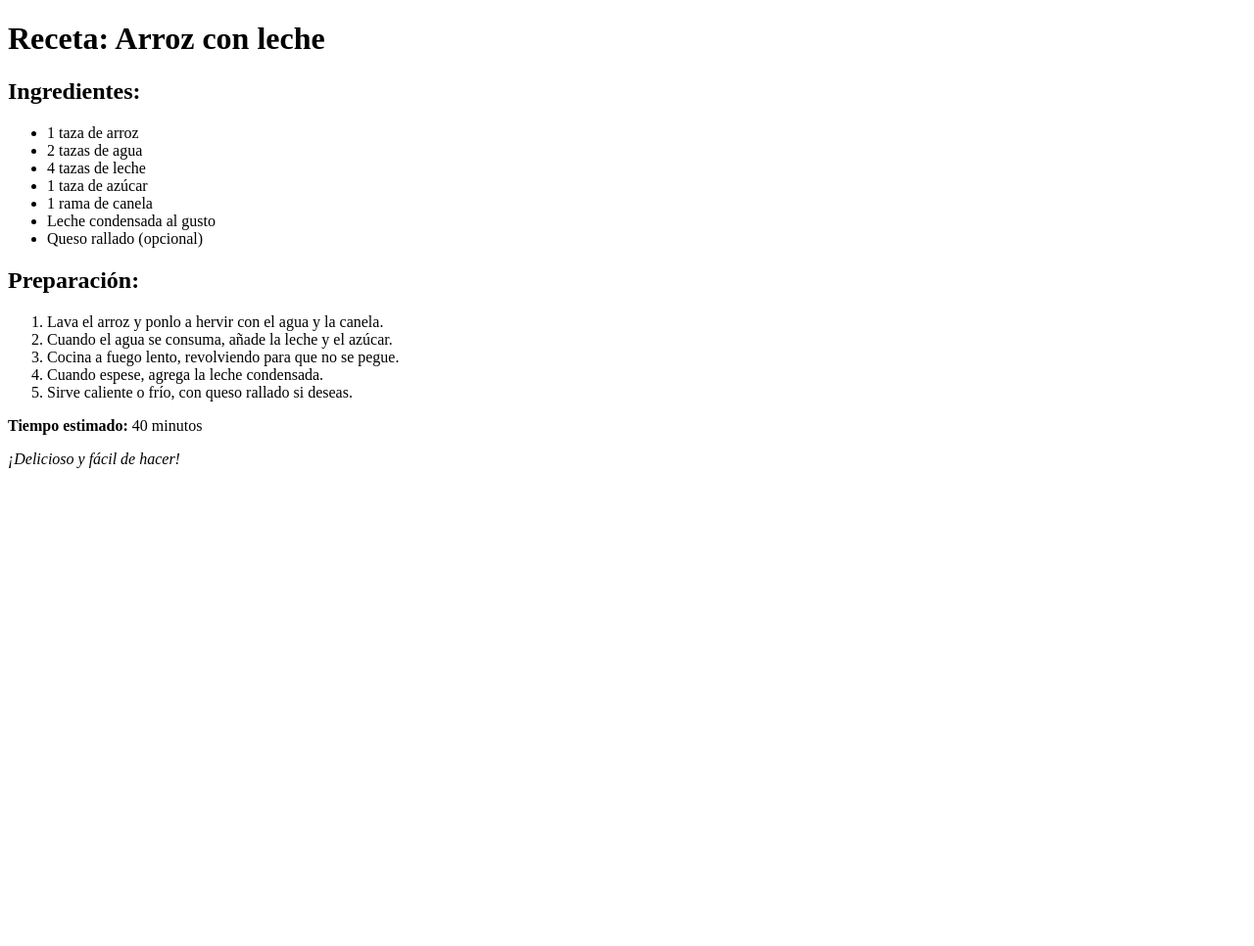
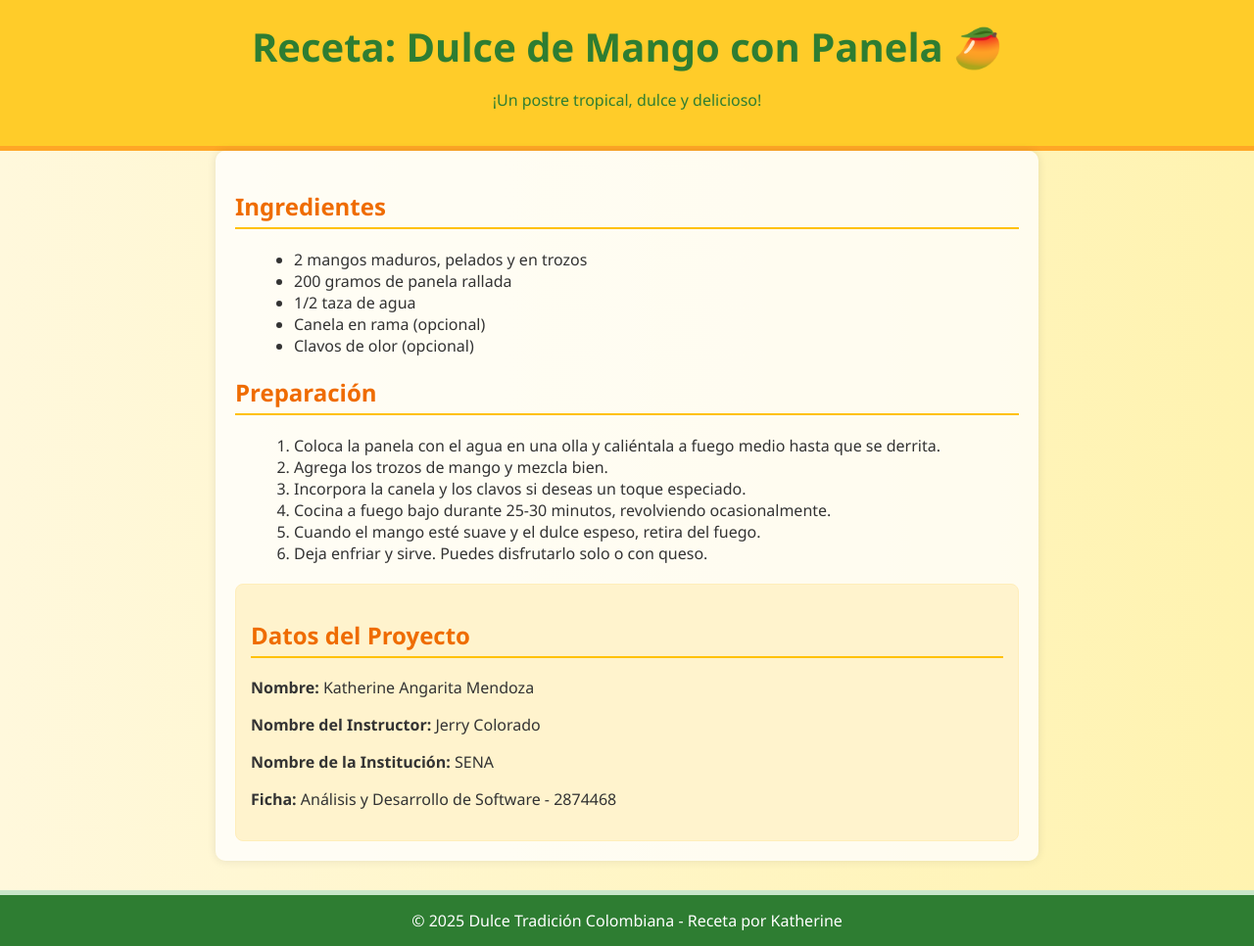
Before and after one commit to Kathrinadark/pruebafai, a plain HTML site: page index.html in a window 1280 px wide. Shown: the whole page at 98% size. Before the commit the page ends 800 px from the top, so only its background shows below. Drawn offline with Linux system fonts and the light colour scheme.

Commit message:
receta modificada

```diff
--- a/index.html
+++ b/index.html
@@ -1,43 +1,107 @@
 <!DOCTYPE html>
 <html lang="es">
-   <head>
-     <meta charset="UTF-8">
-     <title>Receta: Arroz con leche</title>
-   </head>
-   <body>
-      <h1>Receta: Arroz con leche</h1>
+<head>
+  <meta charset="UTF-8">
+  <meta name="viewport" content="width=device-width, initial-scale=1.0">
+  <title>Dulce de Mango con Panela</title>
+  <style>
+    body {
+      font-family: 'Segoe UI', sans-serif;
+      background: linear-gradient(to right, #fff8dc, #fff3b0);
+      color: #333;
+      margin: 0;
+      padding: 0;
+    }
 
-       <h2>Ingredientes:</h2>
+    header {
+      background-color: #ffcc29;
+      color: #2e7d32;
+      padding: 20px;
+      text-align: center;
+      border-bottom: 5px solid #ffa726;
+    }
 
-       <ul>
+    h1 {
+      margin: 0;
+      font-size: 2.5em;
+    }
 
-        <li>1 taza de arroz</li>
+    .container {
+      padding: 20px;
+      max-width: 800px;
+      margin: auto;
+      background-color: #ffffffc4;
+      box-shadow: 0 0 10px rgba(0,0,0,0.1);
+      border-radius: 10px;
+    }
 
-        <li>2 tazas de agua</li>
+    h2 {
+      color: #ef6c00;
+      border-bottom: 2px solid #ffc107;
+      padding-bottom: 5px;
+    }
 
-        <li>4 tazas de leche</li>
+    ul, ol {
+      margin-left: 20px;
+    }
 
-        <li>1 taza de azúcar</li>
+    footer {
+      background-color: #2e7d32;
+      color: white;
+      text-align: center;
+      padding: 15px;
+      margin-top: 30px;
+      border-top: 5px solid #c8e6c9;
+    }
 
-        <li>1 rama de canela</li>
+    .datos {
+      background-color: #fff3cd;
+      border: 1px solid #ffeeba;
+      padding: 15px;
+      margin-top: 20px;
+      border-radius: 8px;
+    }
+  </style>
+</head>
+<body>
 
-        <li>Leche condensada al gusto</li>
+  <header>
+    <h1>Receta: Dulce de Mango con Panela 🥭</h1>
+    <p>¡Un postre tropical, dulce y delicioso!</p>
+  </header>
 
-        <li>Queso rallado (opcional)</li>
+  <div class="container">
+    <h2>Ingredientes</h2>
+    <ul>
+      <li>2 mangos maduros, pelados y en trozos</li>
+      <li>200 gramos de panela rallada</li>
+      <li>1/2 taza de agua</li>
+      <li>Canela en rama (opcional)</li>
+      <li>Clavos de olor (opcional)</li>
+    </ul>
 
+    <h2>Preparación</h2>
+    <ol>
+      <li>Coloca la panela con el agua en una olla y caliéntala a fuego medio hasta que se derrita.</li>
+      <li>Agrega los trozos de mango y mezcla bien.</li>
+      <li>Incorpora la canela y los clavos si deseas un toque especiado.</li>
+      <li>Cocina a fuego bajo durante 25-30 minutos, revolviendo ocasionalmente.</li>
+      <li>Cuando el mango esté suave y el dulce espeso, retira del fuego.</li>
+      <li>Deja enfriar y sirve. Puedes disfrutarlo solo o con queso.</li>
+    </ol>
 
-      </ul>
+    <div class="datos">
+      <h2>Datos del Proyecto</h2>
+      <p><strong>Nombre:</strong> Katherine Angarita Mendoza</p>
+      <p><strong>Nombre del Instructor:</strong> Jerry Colorado</p>
+      <p><strong>Nombre de la Institución:</strong> SENA</p>
+      <p><strong>Ficha:</strong> Análisis y Desarrollo de Software - 2874468</p>
+    </div>
+  </div>
 
-       <h2>Preparación:</h2>
-       <ol>
-         <li>Lava el arroz y ponlo a hervir con el agua y la canela.</li>
-         <li>Cuando el agua se consuma, añade la leche y el azúcar.</li>
-         <li>Cocina a fuego lento, revolviendo para que no se pegue.</li>
-         <li>Cuando espese, agrega la leche condensada.</li>
-         <li>Sirve caliente o frío, con queso rallado si deseas.</li>
-       </ol>
+  <footer>
+    © 2025 Dulce Tradición Colombiana - Receta por Katherine
+  </footer>
 
-  <p><strong>Tiempo estimado:</strong> 40 minutos</p>
-  <p><em>¡Delicioso y fácil de hacer!</em></p>
 </body>
 </html>
```
